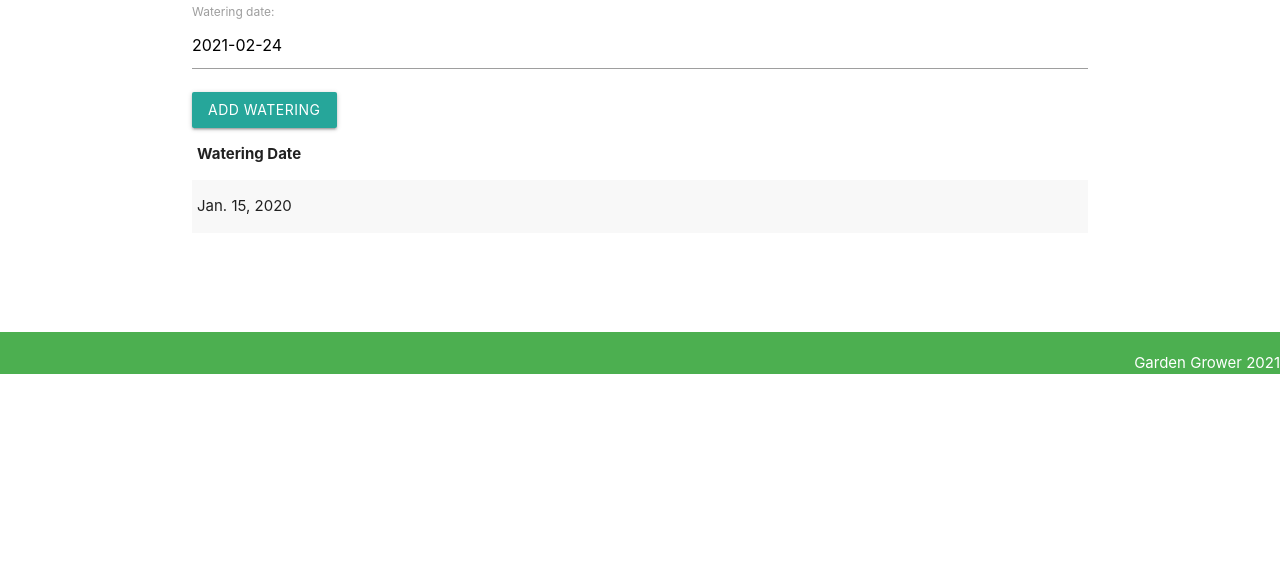
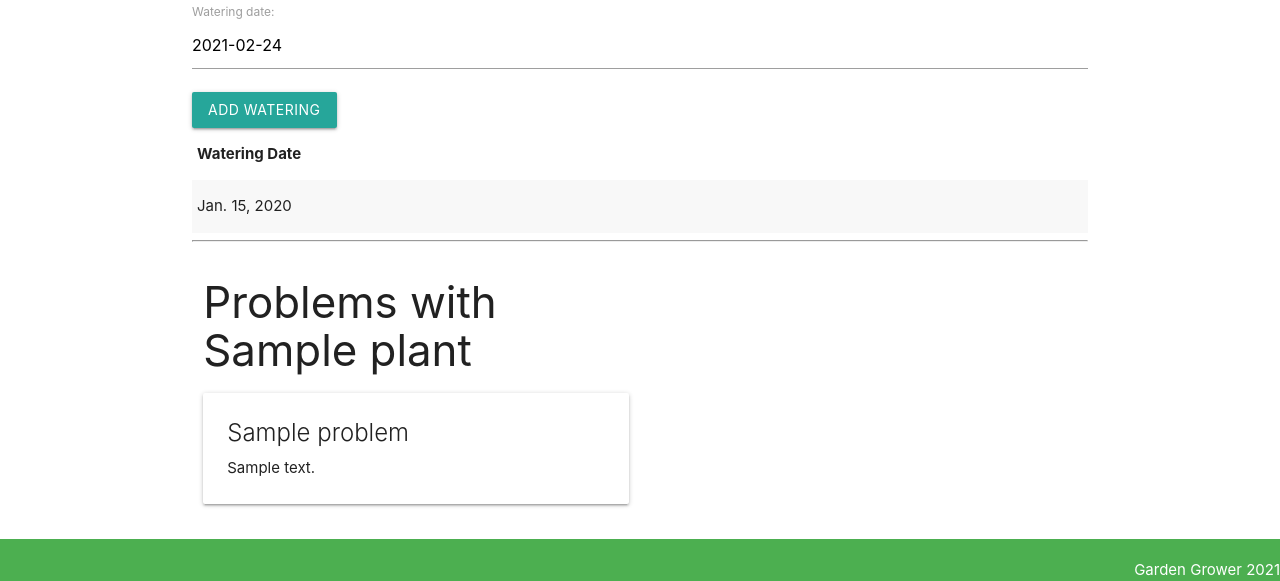
Before and after one commit to Mheckmann7/plant-collector, a Django app: page /plants/1/ in a window 1280 px wide. Shown: the part 426-1007 px from the top of the page. Before the commit the page ends 800 px from the top, so only its background shows below. Run offline with Django 3.2, Linux system fonts and the light colour scheme; tables that the repository leaves empty hold one stand-in row (values such as "Sample post").

Commit message:
adds problem to detail pg

```diff
--- a/main_app/admin.py
+++ b/main_app/admin.py
@@ -3,3 +3,4 @@ from .models import Plant, Watering
 # Register your models here.
 admin.site.register(Plant)
 admin.site.register(Watering)
+admin.site.register(Problem)
--- a/main_app/models.py
+++ b/main_app/models.py
@@ -33,6 +33,7 @@ class Plant(models.Model):
     description = models.TextField(max_length=250)
     waterAmount = models.TextField(max_length=250)
     lighting = models.CharField(max_length=100)
+    problems = models.ManyToManyField(Problem)
 
     def __str__(self):
         return self.name
--- a/main_app/templates/plants/detail.html
+++ b/main_app/templates/plants/detail.html
@@ -39,6 +39,24 @@
   </table>
 </div>
 </div>
+<hr>
+<div class="row">
+	<div class="col s6">
+		<h3>Problems with {{ plant.name }}</h3>
+    {% if plant.problems.count %}
+      {% for problem in plant.problems.all %}
+        <div class="card">
+			<div class="card-content">
+				<span class="card-title">{{ problem.name }}</span>
+        <span>{{problem.description}}</span>
+          </div>
+        </div>
+      {% endfor %}
+    {% else %}
+      <h5>No problems</h5>
+    {% endif %}
+  </div>
+</div>
 
 <script>
   var dateEl = document.getElementById('id_date');
```
Also changed, not shown: main_app/migrations/0008_plant_problems.py (added).
